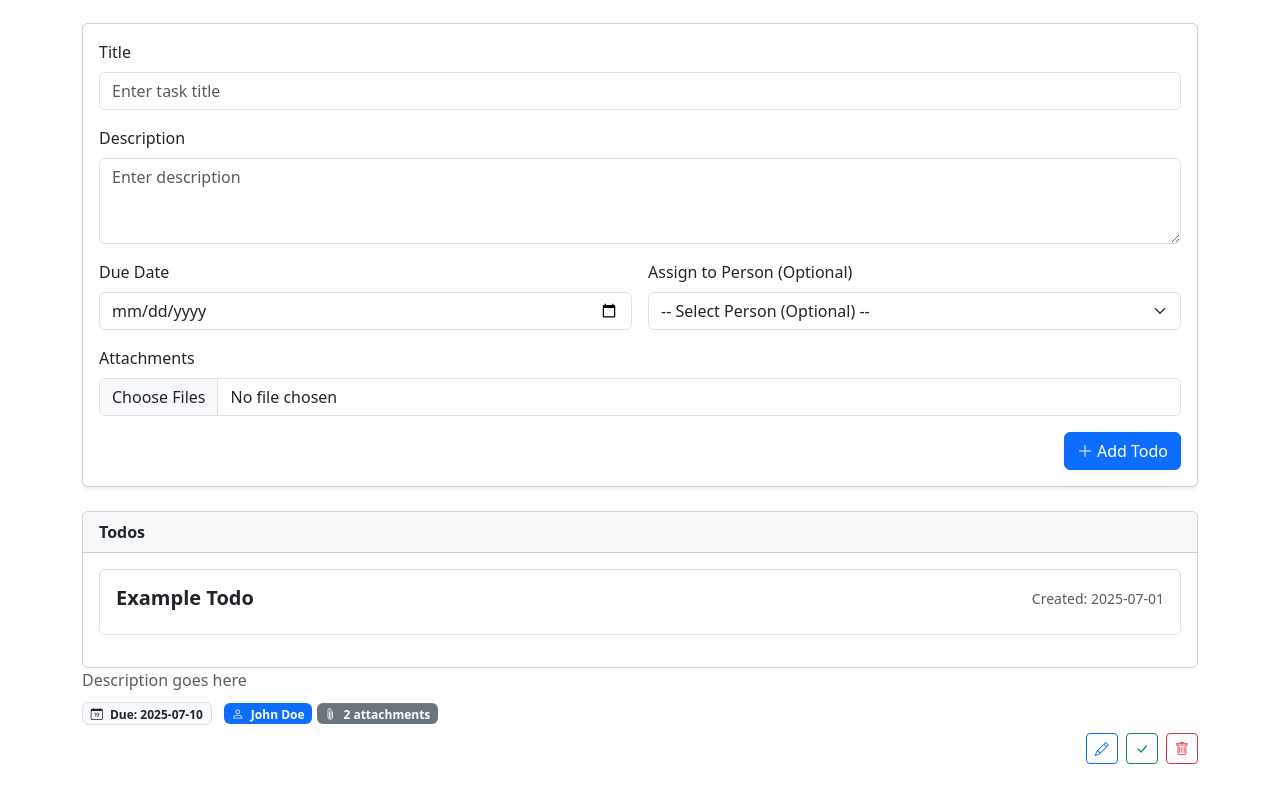
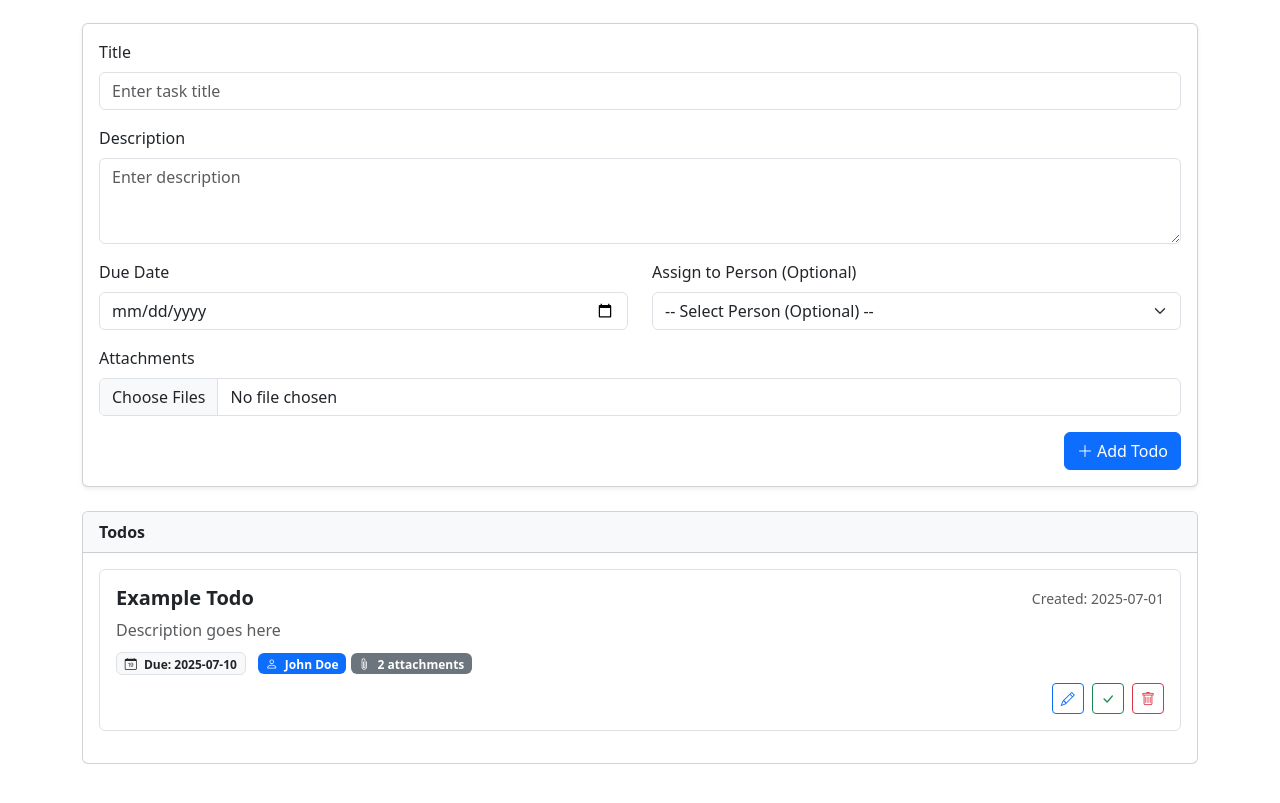
Before and after one commit to GustavMattsen/TODO-Web-Bootstrap, a plain HTML site: page index.html in a window 1280 px wide. Shown: the part 121-924 px from the top of the page. Drawn offline with nearby package versions, Linux system fonts and the light colour scheme.

Commit message:
updated badges + action buttons to fit figure

```diff
--- a/index.html
+++ b/index.html
@@ -34,7 +34,7 @@
             <textarea class="form-control" rows="3" placeholder="Enter description"></textarea>
           </div>
 
-          <div class="row g-3 mb-3">
+          <div class="row mb-3">
     <div class="col-md-6">
       <label class="form-label">Due Date</label>
       <input type="date" class="form-control">
@@ -68,28 +68,39 @@
   <div class="card-header bg-light fw-semibold">Todos</div>
   <div class="card-body">
     <div class="border rounded p-3 mb-3">
+      <!-- Title + Created Date -->
       <div class="d-flex justify-content-between align-items-center mb-2">
         <h5 class="mb-0 fw-semibold">Example Todo</h5>
         <small class="text-muted">Created: 2025-07-01</small>
       </div>
-        </div>
-      </div>
-    </div>
 
+      <!-- Description -->
       <p class="text-muted mb-2">Description goes here</p>
+
+      <!-- Badges -->
       <div class="mb-2">
         <span class="badge bg-light text-dark border me-2">
           <i class="bi bi-calendar-date me-1"></i> Due: 2025-07-10
         </span>
+        <span class="badge bg-primary">
+          <i class="bi bi-person me-1"></i> John Doe
+        </span>
+        <span class="badge bg-secondary">
+          <i class="bi bi-paperclip me-1"></i> 2 attachments
+        </span>
+      </div>
 
-      <span class="badge bg-primary"><i class="bi bi-person me-1"></i> John Doe</span>
-      <span class="badge bg-secondary"><i class="bi bi-paperclip me-1"></i> 2 attachments</span>
-    </div>
+      <!-- Action Buttons -->
       <div class="text-end">
-      <button class="btn btn-sm btn-outline-primary me-1"><i class="bi bi-pencil"></i></button>
-      <button class="btn btn-sm btn-outline-success me-1"><i class="bi bi-check-lg"></i></button>
-      <button class="btn btn-sm btn-outline-danger"><i class="bi bi-trash"></i></button>
-    </div>
+        <button class="btn btn-sm btn-outline-primary me-1">
+          <i class="bi bi-pencil"></i>
+        </button>
+        <button class="btn btn-sm btn-outline-success me-1">
+          <i class="bi bi-check-lg"></i>
+        </button>
+        <button class="btn btn-sm btn-outline-danger">
+          <i class="bi bi-trash"></i>
+        </button>
       </div>
     </div>
   </div>
```
Lines whose indentation alone changed are shown as unchanged.
